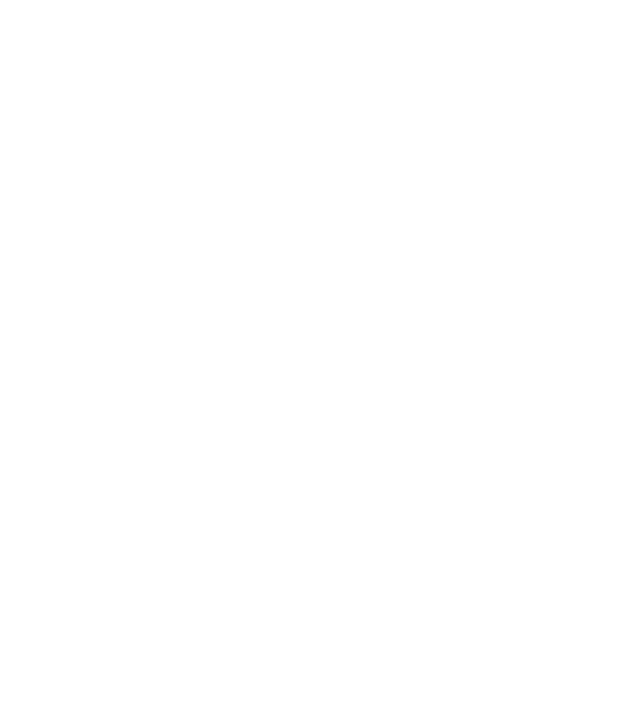
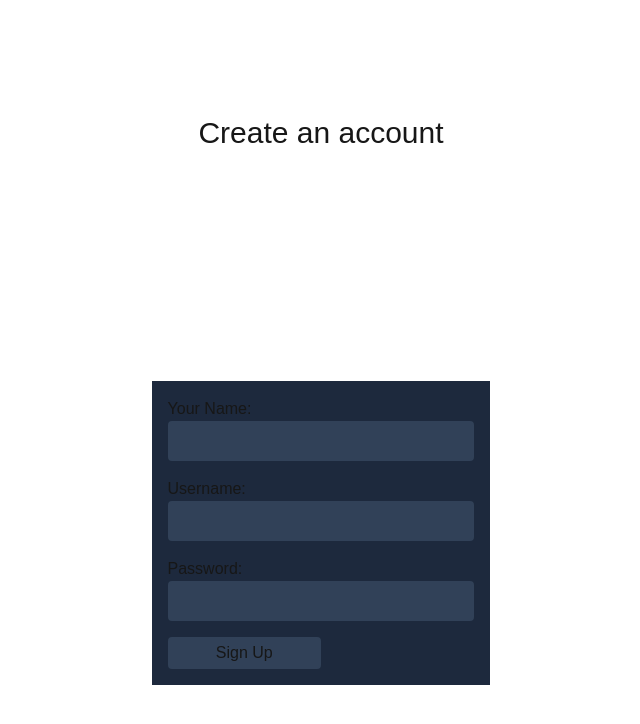
Before and after one commit to cavalier08/cursed-dating-app, a Next.js app: page /signup in a window 1280 px wide. Shown: the top 724 px of the page, without its empty margins (319-959 px from the left). Built offline with nearby package versions, Linux system fonts and the light colour scheme.

Commit message:
Added sign-up page

```diff
--- a/src/pages/login.tsx
+++ b/src/pages/login.tsx
@@ -1,14 +1,12 @@
 import Link from "next/link";
+import '../app/globals.css';
 import Footer from "../components/Footer"
-import '../app/globals.css';
 
 export default function Login() {
   return (
     <div className="place-items-center grid h-screen">
       <div className="flex justify-center items-center ">
-      <h1 className="text-3xl"
-      >the-cursed-dating-app</h1>
-
+        <h1 className="text-3xl">the-cursed-dating-app</h1>
       </div>
 
 
--- a/src/pages/signup.tsx
+++ b/src/pages/signup.tsx
@@ -1,10 +1,81 @@
-import Footer from "../components/Footer"
+import Link from "next/link";
 import '../app/globals.css';
+import { useState } from 'react';
+import { useRouter } from 'next/navigation'
 
-export default function Login() {
+interface User {
+    name: string,
+    username: string,
+    password: string
+}
+
+export default function Signup() {
+    const [user, setUser] = useState<User>({
+        name: "",
+        username: "",
+        password: ""
+    });
+    const Router = useRouter();
+
+    // Event handler for signup button
+    const handleClick: React.MouseEventHandler<HTMLButtonElement> = (event) => {
+        // Ensure all fields are present
+        if (user.name == "") {
+            alert("Please enter your name!");
+            return;
+        } if (user.username == "") {
+            alert("Please enter a username!");
+            return;
+        } if (user.password == "") {
+            alert("Please enter a password!");
+            return;
+        }
+
+        // Send POST request containing ranking to API
+        const body = user;
+        //postToDjango('', body);
+
+        // If successful, redirect user to matches.tsx page
+        Router.push('/matches');
+    }
+
+    // Event handler for InputFields
+    const handleInputChange: React.ChangeEventHandler<HTMLInputElement> = (event) => {
+        setUser((prev) => ({
+            ...prev,
+            [event.target.name]: event.target.value,
+        }));
+        console.log(user);
+    };
+
   return (
-    <div>
+    <div className="place-items-center grid h-screen">
+      <div className="flex justify-center items-center ">
+        <h1 className="text-3xl">Create an account</h1>
+      </div>
 
+
+      <div className="p-4 bg-slate-800">
+        <InputField fieldName="Your Name" inputName="name" onChange={handleInputChange}></InputField>
+        <InputField fieldName="Username" inputName="username" onChange={handleInputChange}></InputField>
+        <InputField fieldName="Password" inputName="password" onChange={handleInputChange}></InputField>
+
+        <div className="w-full ">
+          <button className="w-1/2 bg-slate-700 hover:bg-slate-500 rounded-sm p-1" onClick={handleClick}>Sign Up</button>
+        </div>
+
+      </div>
     </div>
   );
 }
+
+function InputField({fieldName, inputName, onChange}:
+    {fieldName: string, inputName: string, onChange: React.ChangeEventHandler}) {
+  return(
+    <div className=" mb-4">
+      <label>{fieldName}:</label>
+      <input className="text-gray-300 p-2 rounded-sm bg-slate-700 hover:bg-slate-600 w-full"
+        type="text" name={inputName} onChange={onChange}></input>
+    </div>
+  );
+}
```
